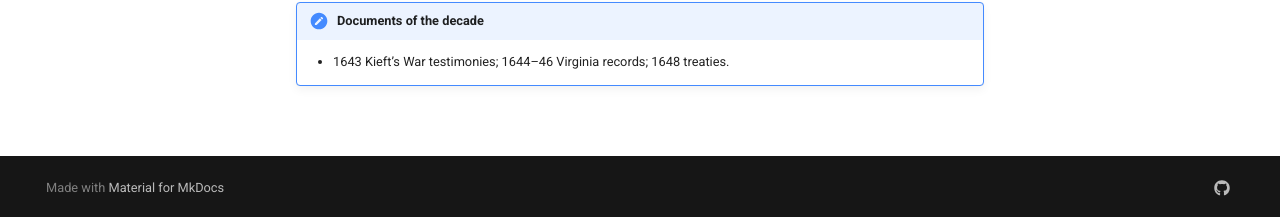
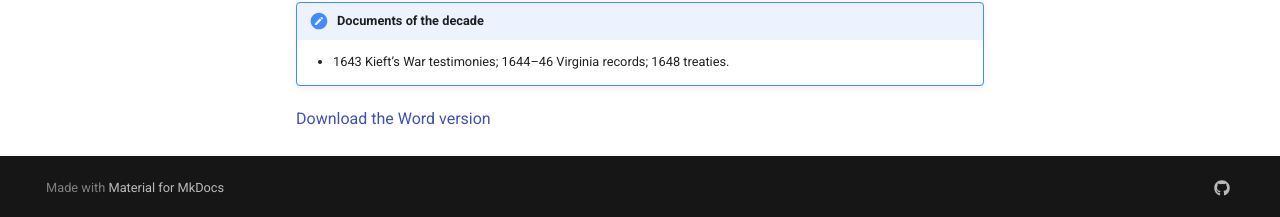
Before and after one commit to BillWorstell/WorstellWitnessWaybackMachine, an MkDocs documentation site: the page built from docs/decades/1640-1650.md, in a window 1280 px wide and 1095 px high. Shown: the part 875-1092 px from the top of the window. Built offline with MkDocs 1.6.1 and Material for MkDocs 9.7.7, drawn with Linux system fonts in a browser that asks for light colours.

Commit message:
Update 1640-1650.md

```diff
--- a/docs/decades/1640-1650.md
+++ b/docs/decades/1640-1650.md
@@ -24,3 +24,5 @@ Paragraphs about Smit’s Vly/Bushwick rhythms; 1643 massacres; siege-life; peac
 
 !!! cite "Documents of the decade"
     - 1643 Kieft’s War testimonies; 1644–46 Virginia records; 1648 treaties.
+
+[Download the Word version](../downloads/1640-1650.docx)
```
